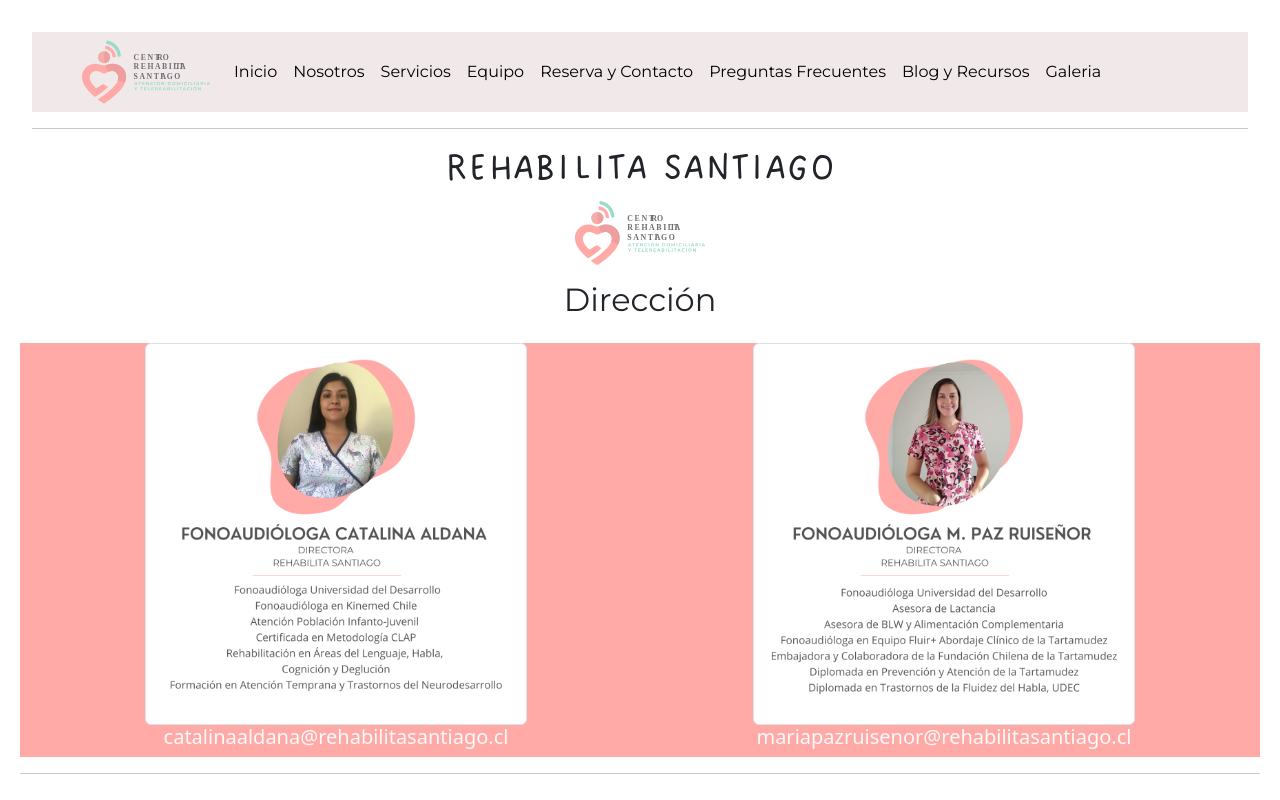
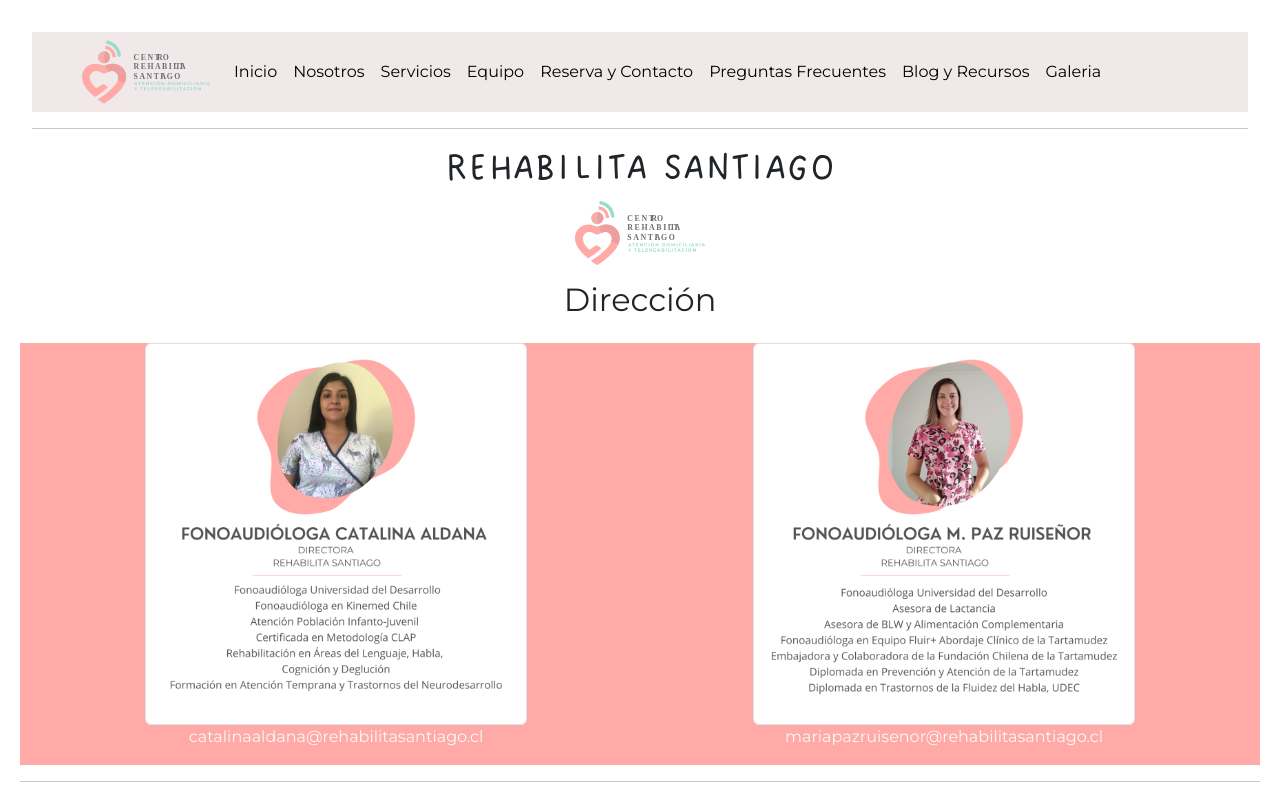
Before and after one commit to EduardoUreta/RehabilitaSantiago, a React (Vite) app: page /equipo in a window 1280 px wide. Shown: the top 800 px of the page. Built offline with nearby package versions, Linux system fonts and the light colour scheme.

Commit message:
cambio de correos

```diff
--- a/src/Components/Equipo.jsx
+++ b/src/Components/Equipo.jsx
@@ -22,11 +22,11 @@
             <div className='row justify-content-center direccion row-gap-3'>
                 <div className='container col-sm-6 col-md-4 col-lg-4'>
                     <img src={directora1} className="img-fluid img-thumbnail" alt="equipoKine1"/>
-                    <h5 className='text-light'>catalinaaldana@rehabilitasantiago.cl</h5>
+                    <p className='text-light'>catalinaaldana@rehabilitasantiago.cl</p>
                 </div>
                 <div className='container col-sm-6 col-md-4 col-lg-4'>
                     <img src={directora2} className="img-fluid img-thumbnail" alt="equipoKine1"/>
-                    <h5 className='text-light'>mariapazruisenor@rehabilitasantiago.cl</h5>
+                    <p className='text-light'>mariapazruisenor@rehabilitasantiago.cl</p>
                 </div>
             </div>
             <hr/>
```
